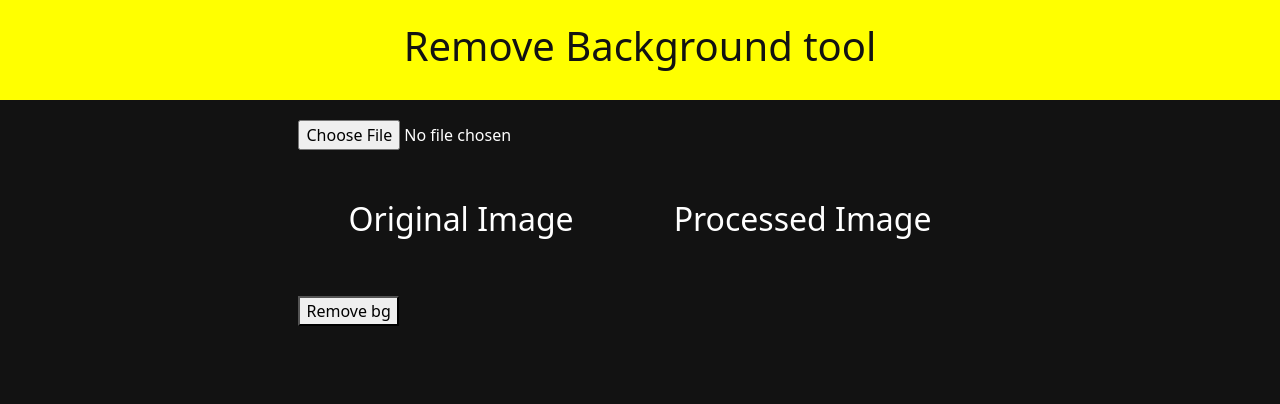
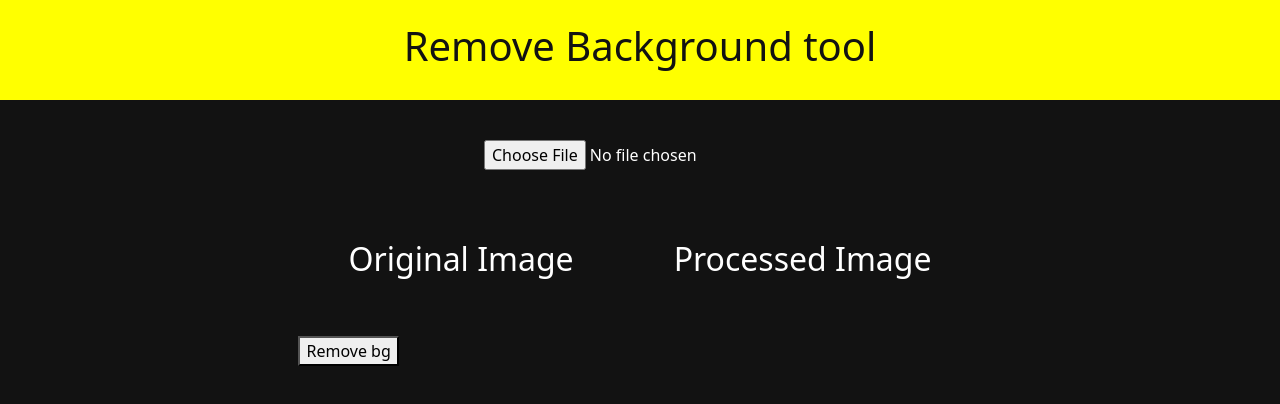
Before and after one commit to scarface68/rm-bg-frontend, a React (Vite) app: page / in a window 1280 px wide. Shown: the top 404 px of the page. Built offline with nearby package versions, Linux system fonts and the light colour scheme; a web font is replaced by a local one.

Commit message:
centering

```diff
--- a/src/components/BackgroundRemover.jsx
+++ b/src/components/BackgroundRemover.jsx
@@ -56,7 +56,9 @@ const BackgroundRemover = () => {
       }}
     >
       <div>
-        <input type="file" accept="image/*" onChange={handleImageUpload} />
+        <div style={{ display: "flex", justifyContent: "center", margin: '20px' }}>
+          <input type="file" accept="image/*" onChange={handleImageUpload} />
+        </div>
 
         <div style={{ display: "flex" }}>
           <div style={{ margin: "50px" }}>
```
